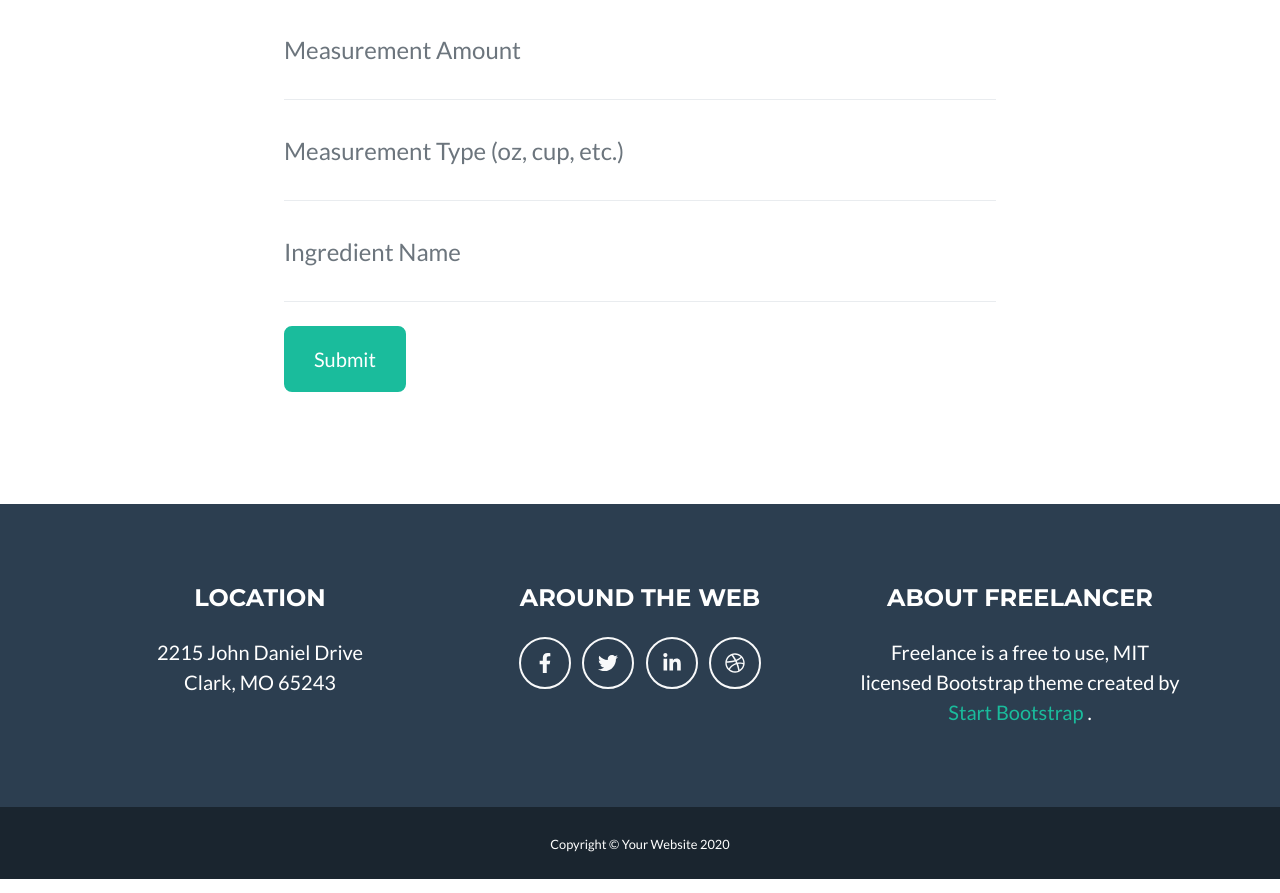
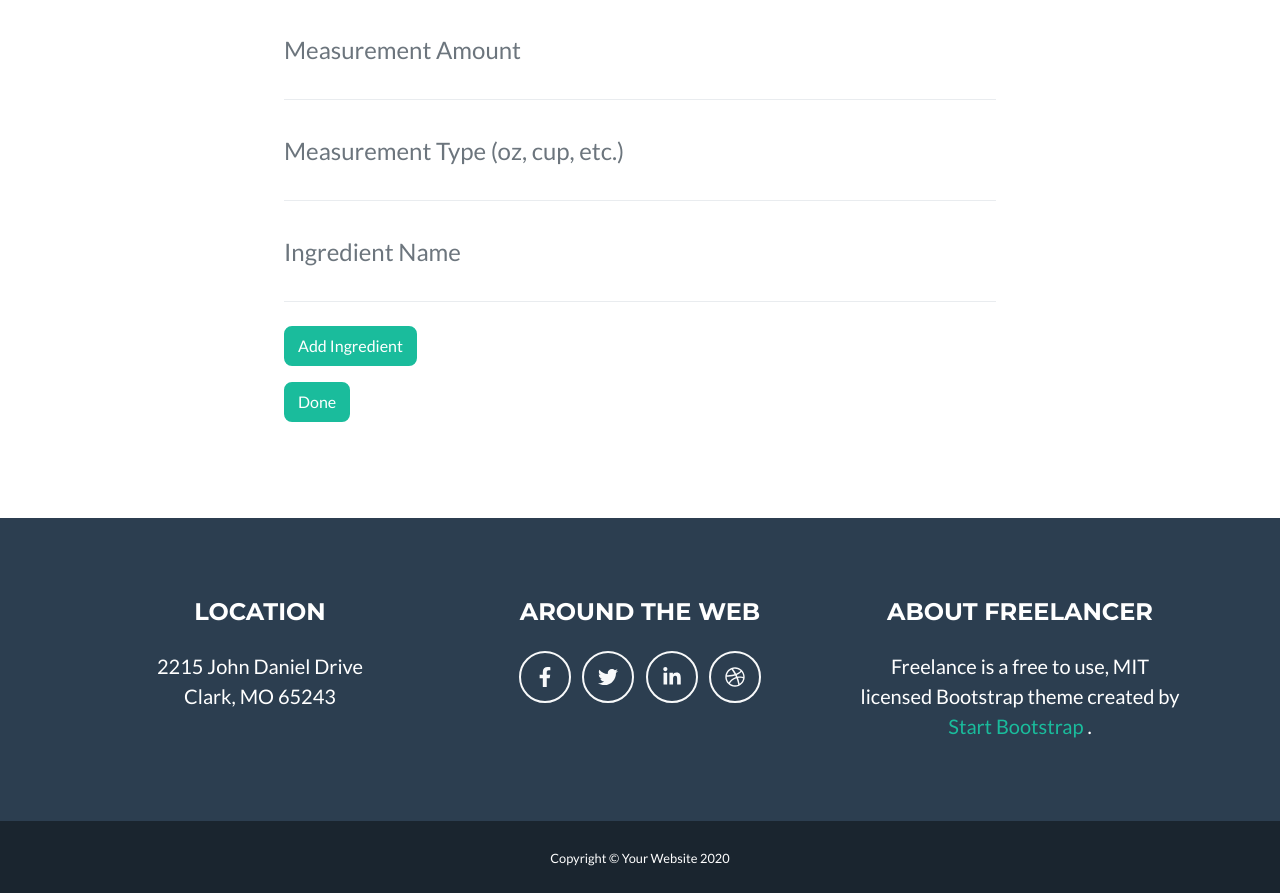
Before and after one commit to cbeck97/IS403_Final_Project, a Django app: template Cookbook/templates/recipes/add_ingredients.html in a window 1280 px wide. Shown: the part 253-1146 px from the top of the page. Run offline with Django 3.2, Linux system fonts and the light colour scheme; the template is opened without the code that fills it, so the values that code supplies are empty; some libraries are stand-ins or nearby versions.

Commit message:
fixed buttons - user story

```diff
--- a/Cookbook/recipes/views.py
+++ b/Cookbook/recipes/views.py
@@ -47,7 +47,7 @@ def editRecipe(request):
 
     print(recipe_id)
 
-    return redirect('index')
+    return redirect('ingredients', recipe_id)
 
 def ingredientsPageView(request, recipe):
     recipe_ingredients = []
--- a/Cookbook/templates/recipes/add_ingredients.html
+++ b/Cookbook/templates/recipes/add_ingredients.html
@@ -54,8 +54,10 @@
                             </div>
                             <br />
                             <div id="success"></div>
-                            <div class="form-group"><button class="btn btn-primary btn-xl" id="sendMessageButton" type="submit">Submit</button></div>
+                            <div class="form-group"><button class="btn btn-primary " id="sendMessageButton" type="submit">Add Ingredient</button></div>
+
                         </form>
+                        <a href={% url 'index'%}><button class='btn btn-primary' >Done</button></a>
                     </div>
                 </div>
             </div>
```
